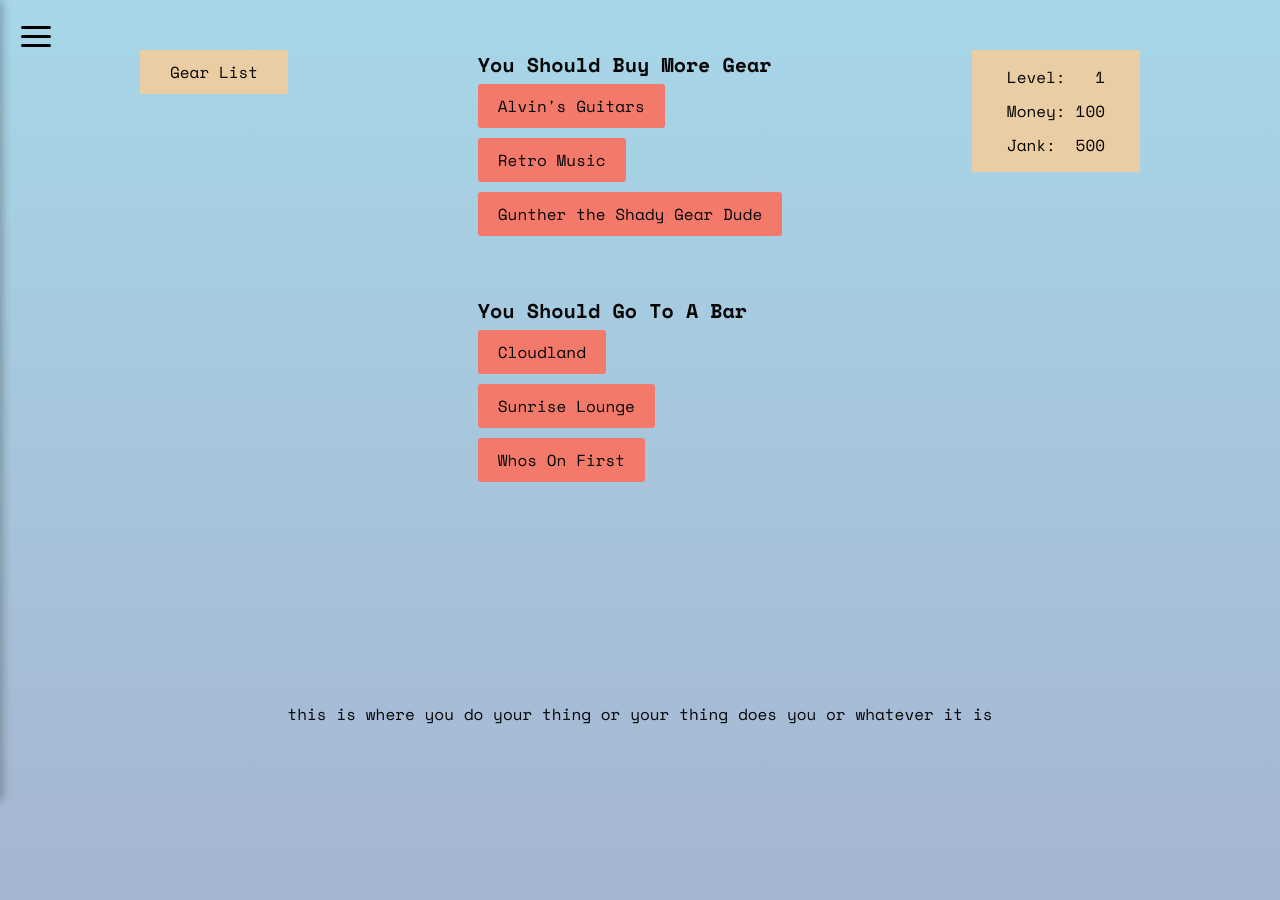
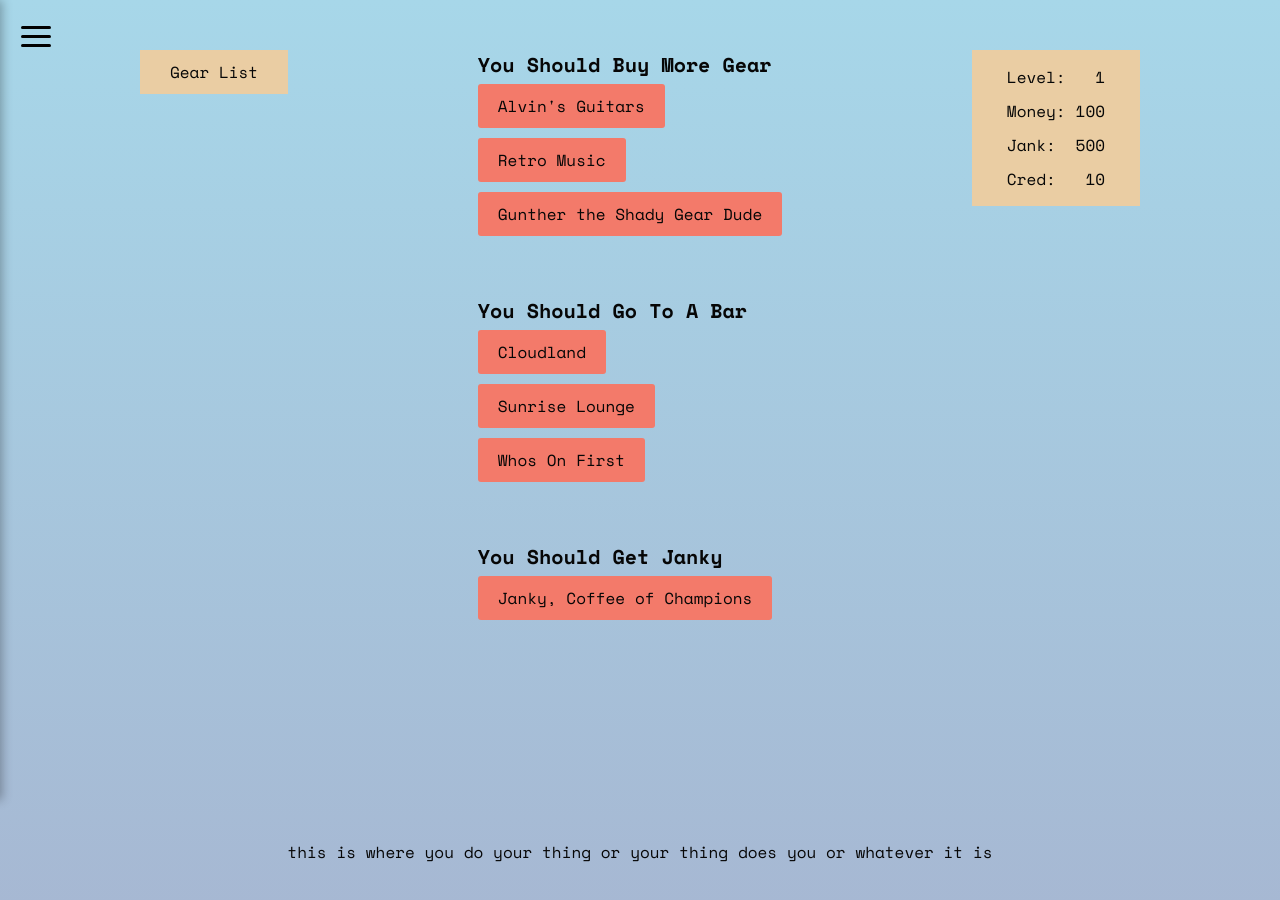
Before and after one commit to fscarlett/janky-front-2, a React (Vite) app: page /play in a window 1280 px wide. Shown: the top 900 px of the page. Built offline with nearby package versions, Linux system fonts and the light colour scheme.

Commit message:
coffeehouse link, cred score placeholder

```diff
--- a/src/pages/Play.tsx
+++ b/src/pages/Play.tsx
@@ -75,6 +75,20 @@ function Play() {
               </li>
             </ul>
           </div>
+          <div className={playStyles.nav_wrapper}>
+            <p className={playStyles.nav_label}>You Should Get Janky</p>
+            <ul>
+              <li>
+                <Link
+                  to='/janky-coffee'
+                  title='coffee shop on Golden Lake Ave'
+                  className={playStyles.play_link}
+                >
+                  Janky, Coffee of Champions
+                </Link>
+              </li>
+            </ul>
+          </div>
         </div>
         <div className={playStyles.play_right_stats}>
           <div className={playStyles.level_wrapper}>
@@ -90,6 +104,11 @@ function Play() {
             <div className={playStyles.jank_label}>Jank:</div>
             <div className={playStyles.jank_amount}>500</div>
           </div>
+
+          <div className={playStyles.cred_wrapper}>
+            <div className={playStyles.cred_label}>Cred:</div>
+            <div className={playStyles.cred_amount}>10</div>
+          </div>
         </div>
       </div>
       <div className={playStyles.play_board}>
--- a/src/styles/Play.module.css
+++ b/src/styles/Play.module.css
@@ -40,7 +40,8 @@
 
 .level_wrapper,
 .money_wrapper,
-.jank_wrapper {
+.jank_wrapper,
+.cred_wrapper {
   width: 100%;
   padding: 5px;
   display: flex;
@@ -51,7 +52,8 @@
 
 .level_label,
 .money_label,
-.jank_label {
+.jank_label,
+.cred_label {
   padding-right: 10px;
 }
 
```
